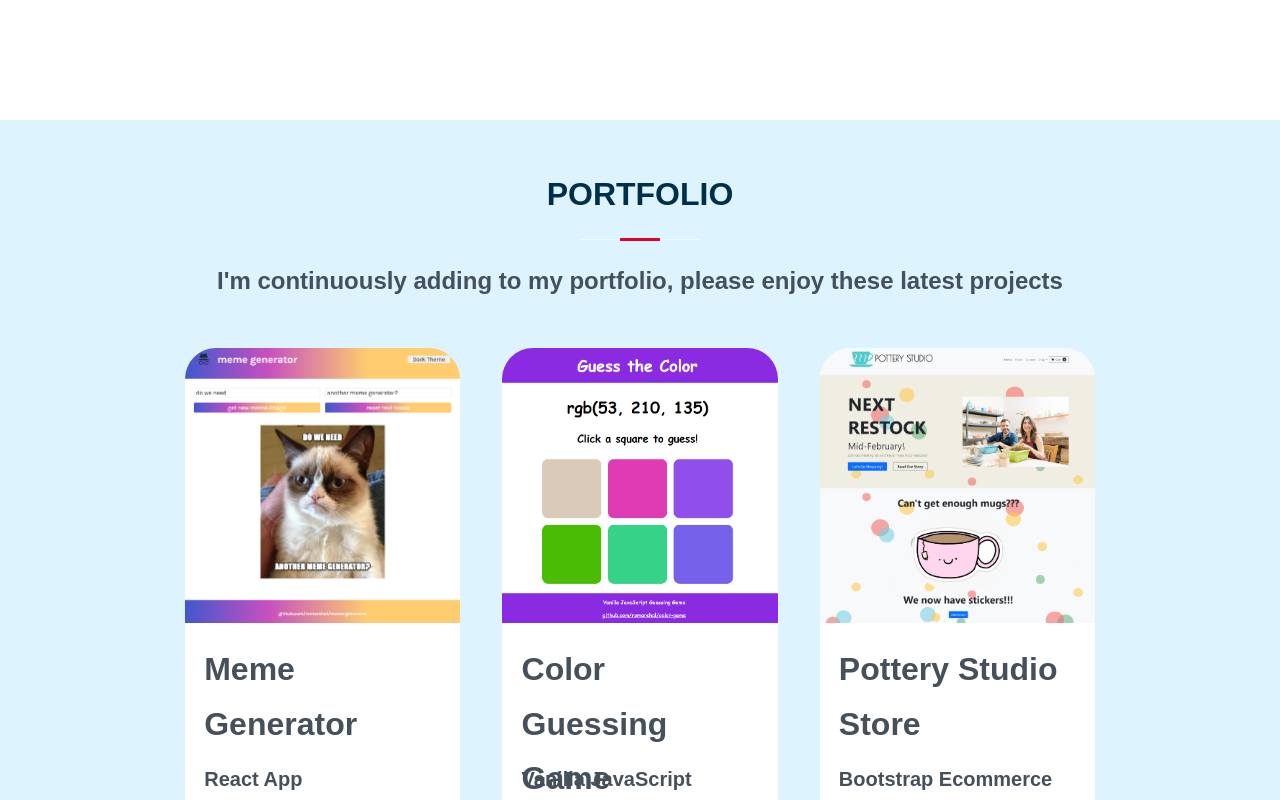
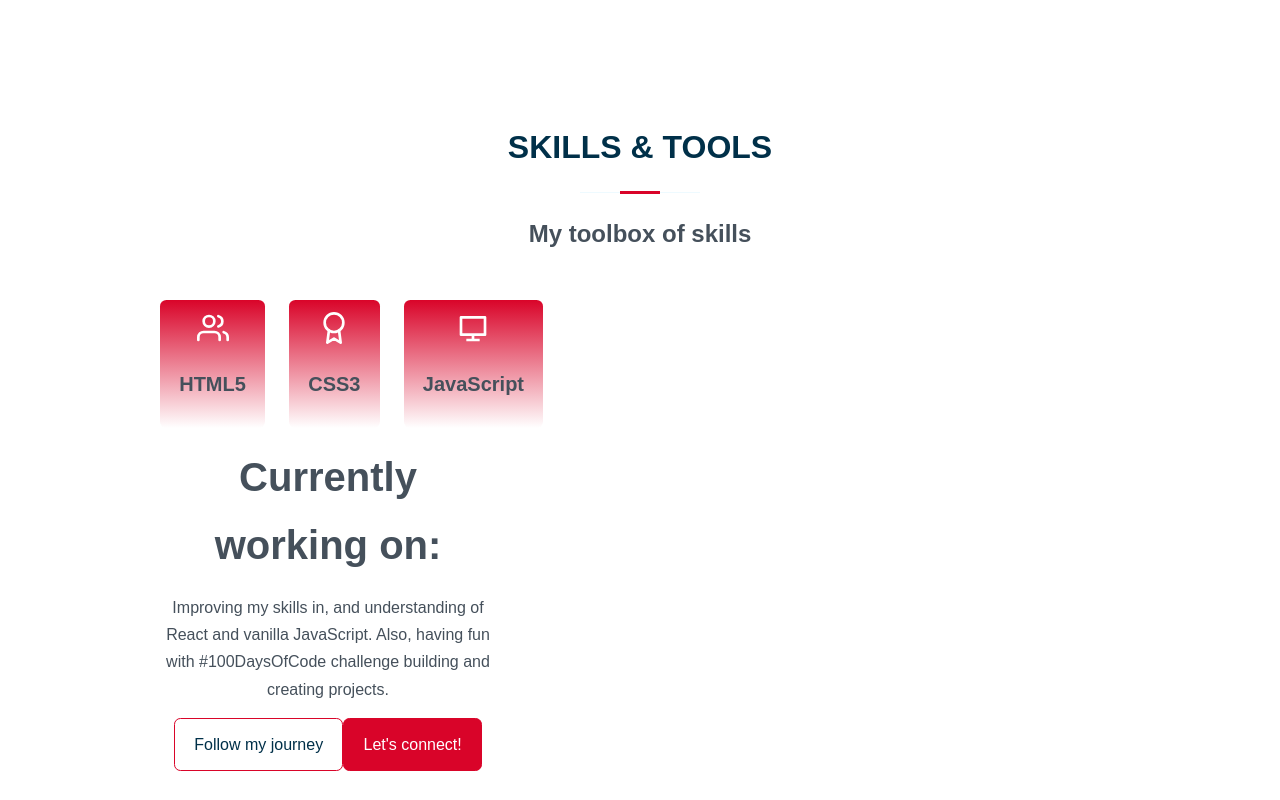
Before and after one commit to remarshal/marshal-rocks-react, a React (Create React App) app: page / in a window 1280 px wide. Shown: the part 1540-2340 px from the top of the page. Built offline with nearby package versions, Linux system fonts and the light colour scheme; a web font is replaced by a local one.

Commit message:
updated skills syntax

```diff
--- a/src/App.jsx
+++ b/src/App.jsx
@@ -2,6 +2,7 @@ import React from "react";
 import Hero from "./Components/Hero";
 import Navbar from "./Components/Navbar";
 import About from "./Components/About";
+import Skills from "./Components/Skills"
 import Portfolio from "./Components/Portfolio";
 import Contact from "./Components/Contact"
 import Footer from "./Components/Footer";
@@ -12,6 +13,7 @@ const App = () => {
             <Hero />
             <Navbar />
             <About />
+            <Skills />
             <Portfolio />
             <Contact />
             <Footer />
--- a/src/Components/skills.jsx
+++ b/src/Components/skills.jsx
@@ -1,9 +1,9 @@
 import React from 'react';
-import './skill.css';
+import './skills.css';
 import { FiUsers, FiAward} from 'react-icons/fi';
 import {RiComputerLine} from 'react-icons/ri'
 
-const skills = () => {
+const Skills = () => {
     return (
         <section id='skills'>
             <div className="section-title">
@@ -36,4 +36,4 @@ const skills = () => {
     );
 };
 
-export default skills;
+export default Skills;
```
Also changed, not shown: src/Components/skills.css (renamed from src/Components/skill.css).
